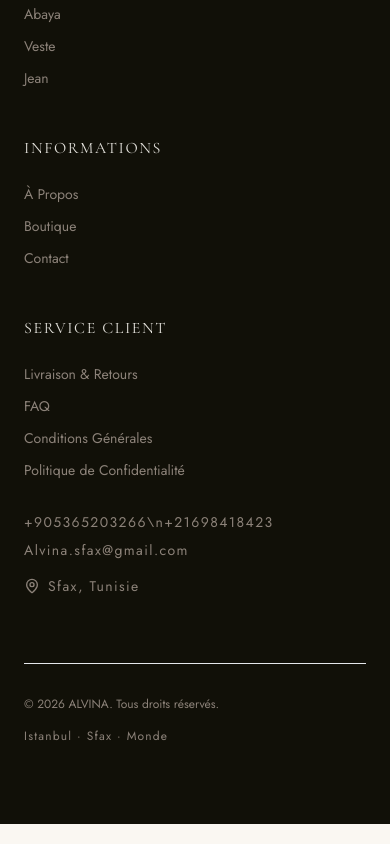
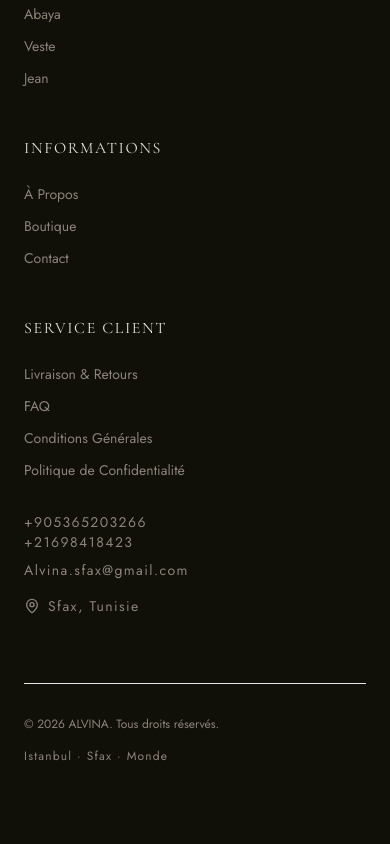
Before and after one commit to azizguidara03-cpu/alvina, a Next.js app: page /faq in a window 390 px wide. Shown: the part 2208-3052 px from the top of the page. Built offline with nearby package versions, Linux system fonts and the light colour scheme.

Commit message:
feat: implement responsive Footer component with navigation, social links, and partnership section

```diff
--- a/components/layout/Footer.tsx
+++ b/components/layout/Footer.tsx
@@ -154,7 +154,10 @@
             ))}
           </ul>
           <div className="text-sm text-[#8C8279] mt-6">
-            <p className="tracking-widest mb-2">+905365203266\n+21698418423</p>
+            <p className="tracking-widest mb-2">
+              +905365203266<br />
+              +21698418423
+            </p>
             <p className="tracking-widest mb-4">Alvina.sfax@gmail.com</p>
             <a
               href="https://maps.app.goo.gl/iefehyP152gvEumC8"
```
